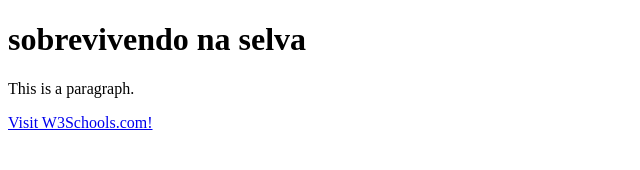
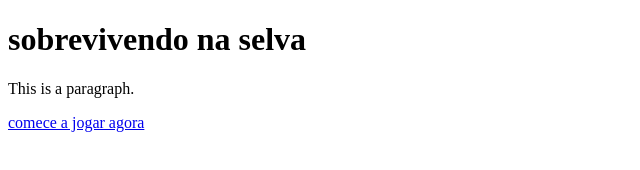
Before and after one commit to Lucasojuara10/lucasojuara10.github.io, a plain HTML site: page index.html in a window 1280 px wide. Shown: the full height of the page, 0-640 px from the left. Drawn offline with Linux system fonts and the light colour scheme.

Commit message:
Update index.html

```diff
--- a/index.html
+++ b/index.html
@@ -7,6 +7,6 @@
 
 <h1>sobrevivendo na selva</h1>
 <p>This is a paragraph.</p>
-<a href="https://www.w3schools.com/">Visit W3Schools.com!</a>
+<a href="https://lucasojuara10.github.io/sobrevivendo_na_selva/">comece a jogar agora</a>
 </body>
 </html>
```
